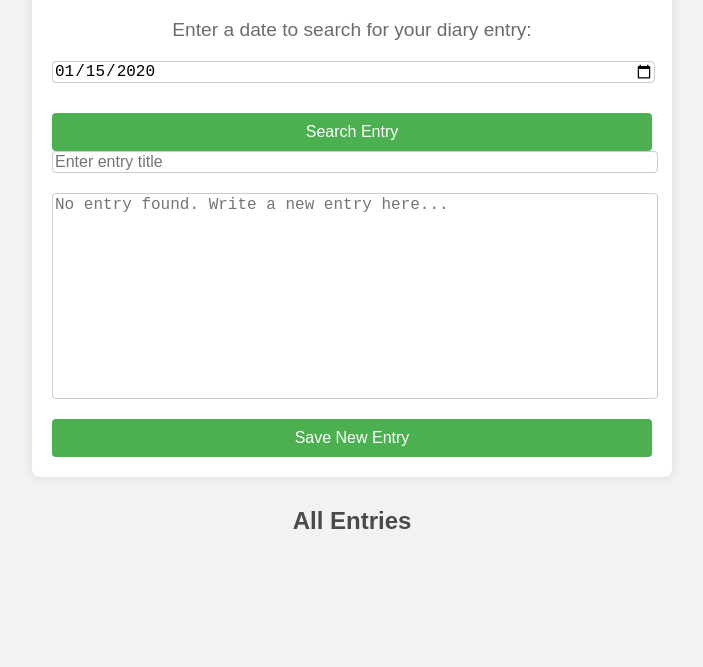
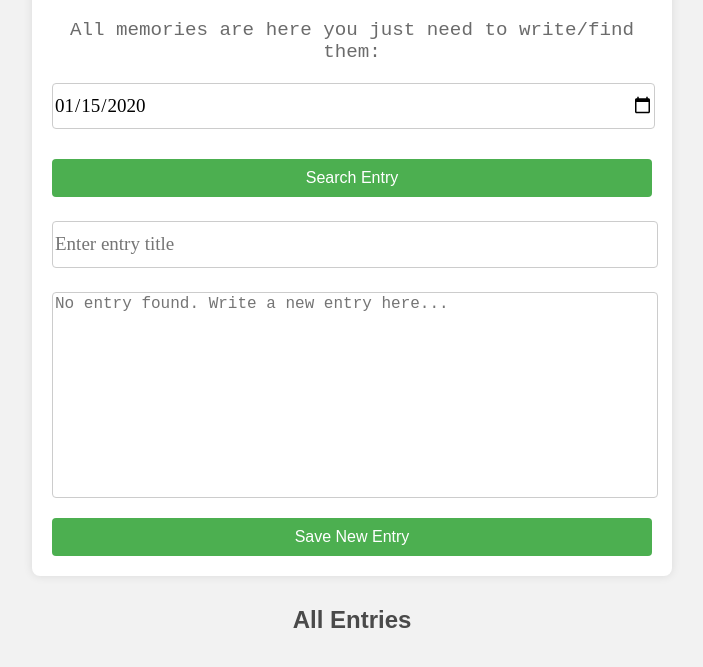
Before and after one commit to Recalone/My-diary, a plain HTML site: page memory.html in a window 1280 px wide. Both pictures are taken after typing "2020-01-15" into the empty fields and a click on the button "Search Entry". Shown: the part 109-776 px from the top of the page, without its empty margins (288-991 px from the left). Drawn offline with Linux system fonts and the light colour scheme.

Commit message:
Add files via upload

```diff
--- a/memory.html
+++ b/memory.html
@@ -26,6 +26,7 @@
         }
 
         .date {
+            font-family: 'Courier New', Courier, monospace;
             text-align: center;
             font-size: 1.2em;
             color: #6b6b6b;
@@ -34,13 +35,16 @@
 
         input[type="date"], input[type="text"] {
             width: 100%;
-            font-size: 16px;
+            font-family: 'Times New Roman', Times, serif;
+            font-size: 19px;
             margin-bottom: 20px;
             border: 1px solid #ccc;
             border-radius: 4px;
+            height: 2.3em;
         }
 
         textarea {
+            margin-top: 3vh;
             width: 100%;
             height: 200px;
             border: 1px solid #ccc;
@@ -71,6 +75,7 @@
         }
 
         .entry {
+            margin-top: 2vh;
             background-color: #e7f7e6;
             padding: 15px;
             border-left: 4px solid #4caf50;
@@ -103,7 +108,7 @@
 
     <div class="container">
         <h1>Search Diary Entries</h1>
-        <p class="date">Enter a date to search for your diary entry:</p>
+        <p class="date">All memories are here you just need to write/find them:</p>
 
         <input type="date" id="entry-date" max="" />
         <button id="search-button">Search Entry</button>
@@ -113,7 +118,7 @@
             <p id="diary-entry"></p>
         </div>
 
-        <input type="text" id="entry-title" placeholder="Enter entry title" style="display: none;" />
+        <input type="text" id="entry-title" placeholder="Enter entry title" style="display: none;margin-top: 3vh;" />
         <textarea id="new-entry" placeholder="No entry found. Write a new entry here..."></textarea>
         <button id="save-new-entry" style="display: none;">Save New Entry</button>
     </div>
```
